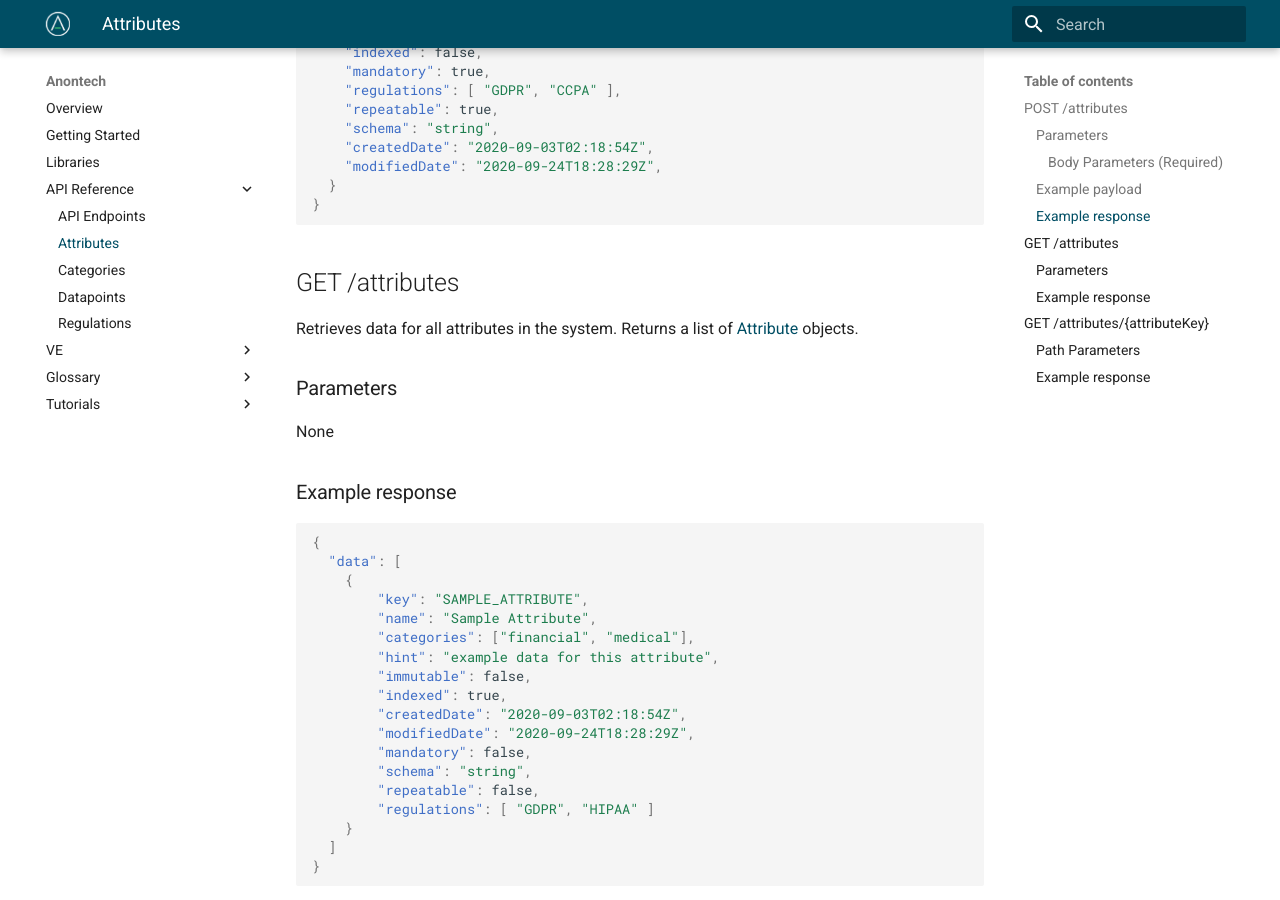
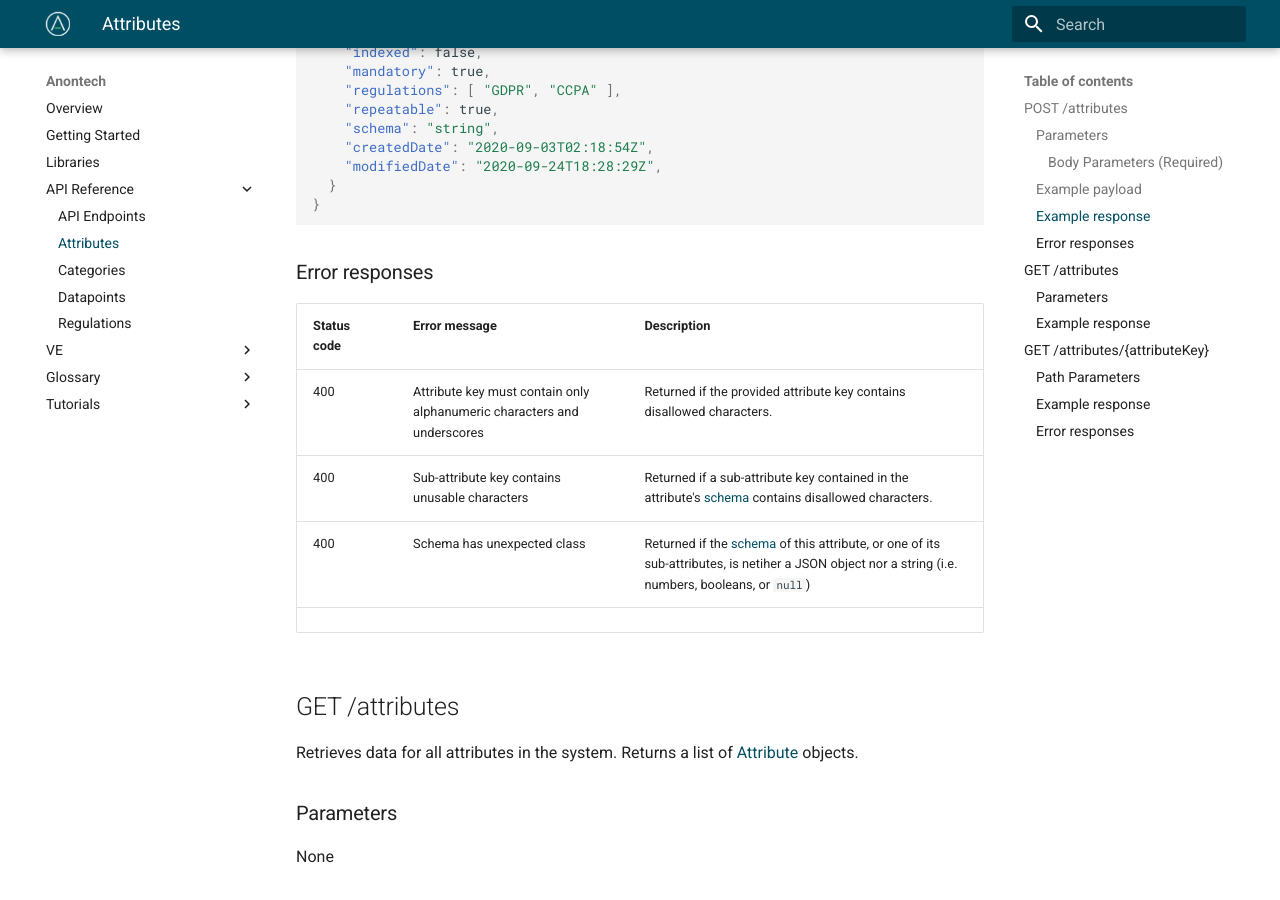
Before and after one commit to anontechnology/documentation, an MkDocs documentation site: the page built from docs/API Reference/attributes.md, in a window 1280 px wide and 900 px high, scrolled down 1209 px. Built offline with MkDocs 1.6.1 and Material for MkDocs 9.7.7, drawn with Linux system fonts in a browser that asks for light colours; some of the changed text lies outside the part shown.

Commit message:
error responses for attributes api

````diff
--- a/docs/API Reference/attributes.md
+++ b/docs/API Reference/attributes.md
@@ -56,6 +56,13 @@ On success, returns 201 Created and a description of the updated attribute.
   }
 }
 ```
+### Error responses
+|Status code|Error message|Description|
+|-----------|-------------|-----------|
+|400        |Attribute key must contain only alphanumeric characters and underscores|Returned if the provided attribute key contains disallowed characters.|
+|400        |Sub-attribute key contains unusable characters|Returned if a sub-attribute key contained in the attribute's [schema](/docs/tutorials/attribute-schemas.md) contains disallowed characters.|
+|400        |Schema has unexpected class|Returned if the [schema](/docs/tutorials/attribute-schemas.md) of this attribute, or one of its sub-attributes, is netiher a JSON object nor a string (i.e. numbers, booleans, or `null`)|
+|
 
 ## GET /attributes
 Retrieves data for all attributes in the system. Returns a list of [Attribute](/glossary/attribute) objects.
@@ -116,3 +123,8 @@ Displays information about one attribute. Returns an [Attribute](/glossary/attri
   }
 }
 ```
+
+### Error responses
+|Status code|Error message|Description|
+|-----------|-------------|-----------|
+|404        |No such attribute|The system does not contain an attribute with the specified key.|
````
